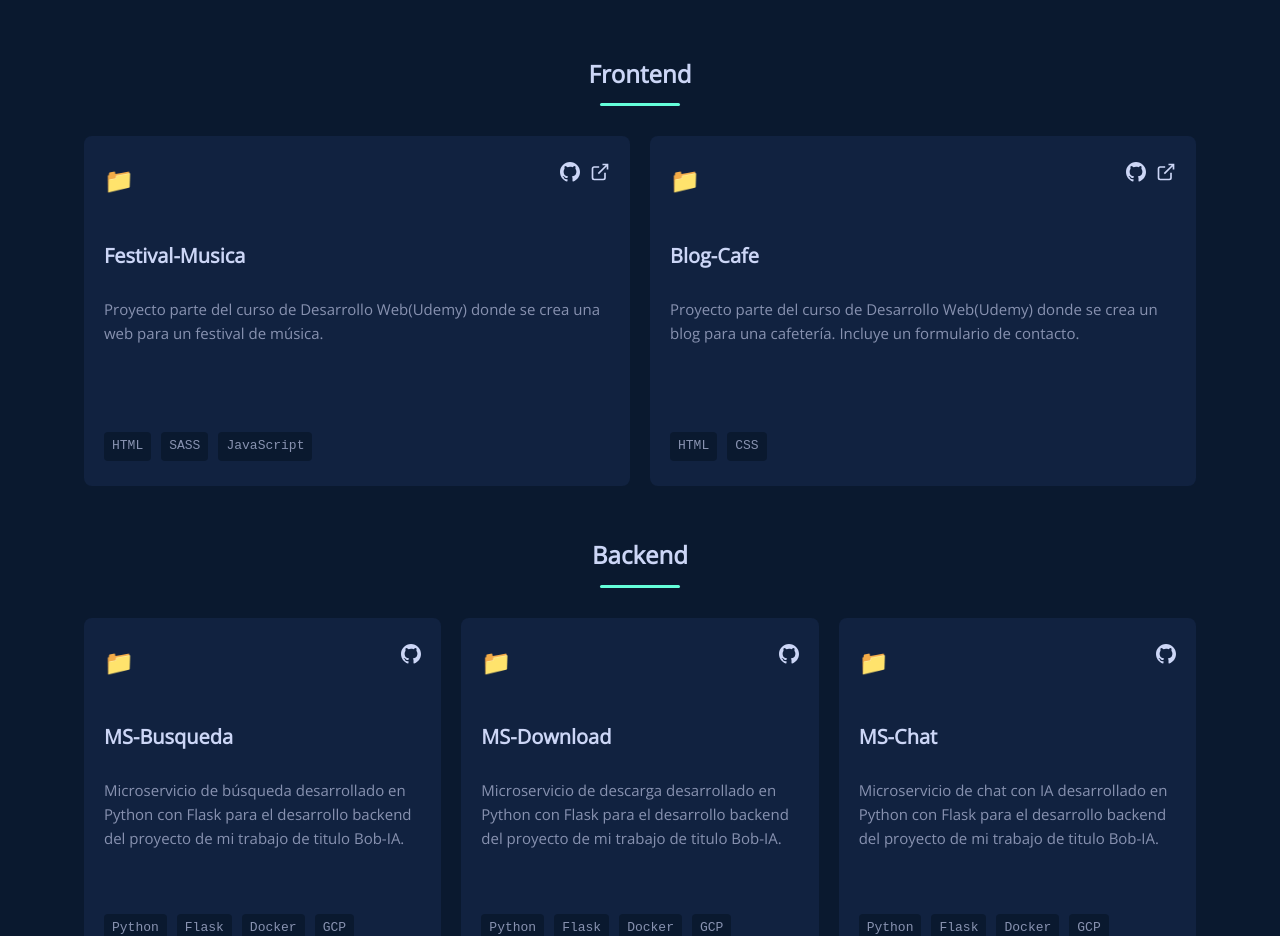
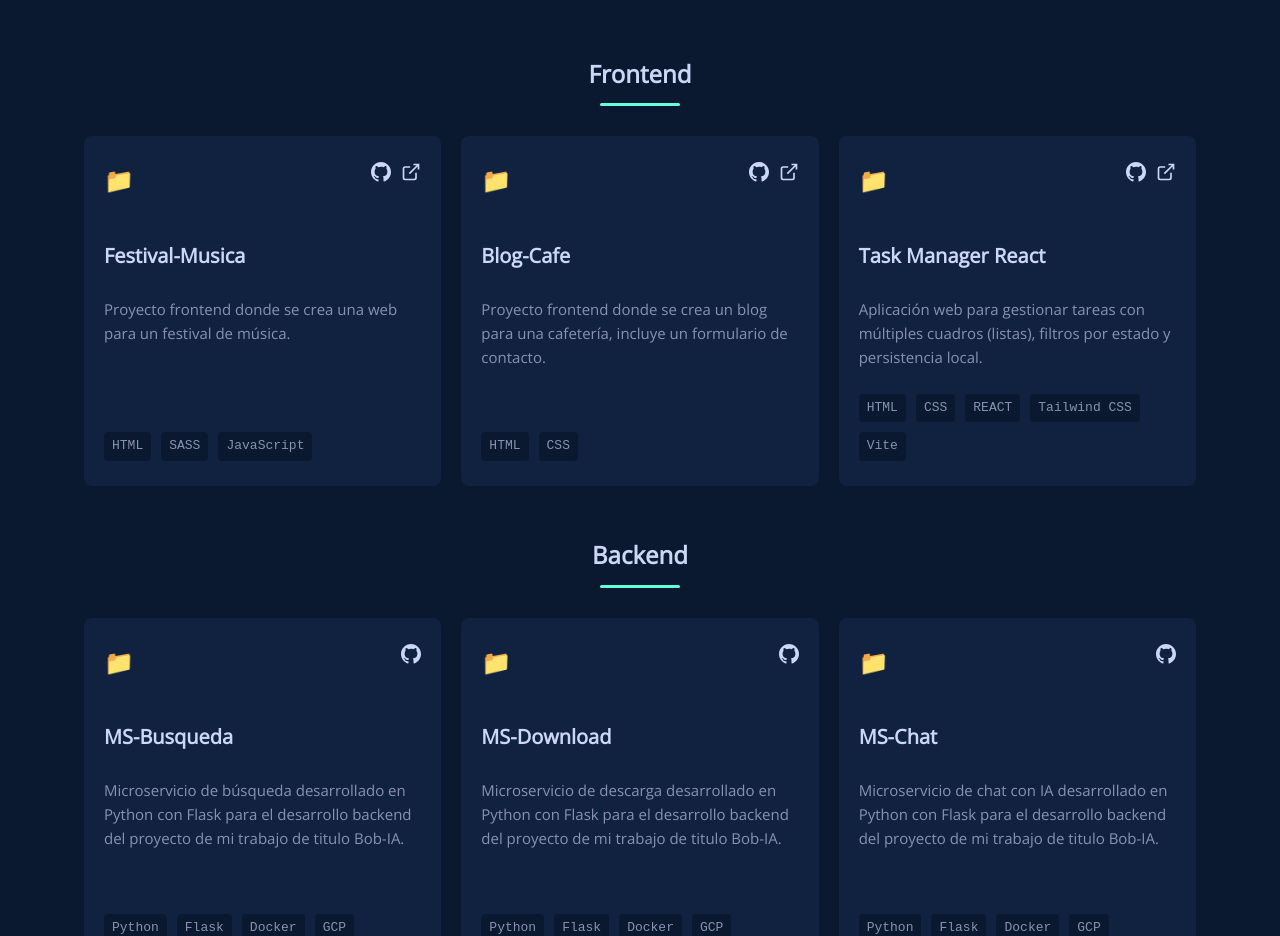
Before and after one commit to JoseMalcaR/Portafolio, a plain HTML site: page index.html in a window 1280 px wide. Shown: the part 2020-2956 px from the top of the page. Drawn offline with nearby package versions, Linux system fonts and the light colour scheme.

Commit message:
Update project

```diff
--- a/index.html
+++ b/index.html
@@ -110,7 +110,7 @@
 
                 <h3 class="proyecto__titulo">Festival-Musica</h3>
                 <p class="proyecto__descripcion">
-                    Proyecto parte del curso de Desarrollo Web(Udemy) donde se crea una web para un festival de música.
+                    Proyecto frontend donde se crea una web para un festival de música.
                 </p>
 
                 <div class="proyecto__tecnologias">
@@ -140,13 +140,43 @@
 
                 <h3 class="proyecto__titulo">Blog-Cafe</h3>
                 <p class="proyecto__descripcion">
-                    Proyecto parte del curso de Desarrollo Web(Udemy) donde se crea un blog para una cafetería.
-                    Incluye un formulario de contacto.
+                    Proyecto frontend donde se crea un blog para una cafetería, incluye un formulario de contacto.
                 </p>
 
                 <div class="proyecto__tecnologias">
                     <span class="tecnologia">HTML</span>
                     <span class="tecnologia">CSS</span>
+                </div>
+            </div>
+            <!-- Proyecto 2 -->
+            <div class="proyecto">
+                <div class="proyecto__header">
+                    <div class="proyecto__icono">📁</div>
+                    <div class="proyecto__enlaces">
+                        <a href="https://github.com/JoseMalcaR/Task-Manager-React" class="proyecto__enlace" target="_blank">
+                            <svg width="20" height="20" viewBox="0 0 24 24" fill="currentColor">
+                                <path d="M12 0C5.374 0 0 5.373 0 12c0 5.302 3.438 9.8 8.207 11.387.599.111.793-.261.793-.577v-2.234c-3.338.726-4.033-1.416-4.033-1.416-.546-1.387-1.333-1.756-1.333-1.756-1.089-.745.083-.729.083-.729 1.205.084 1.839 1.237 1.839 1.237 1.07 1.834 2.807 1.304 3.492.997.107-.775.418-1.305.762-1.604-2.665-.305-5.467-1.334-5.467-5.931 0-1.311.469-2.381 1.236-3.221-.124-.303-.535-1.524.117-3.176 0 0 1.008-.322 3.301 1.23A11.509 11.509 0 0112 5.803c1.02.005 2.047.138 3.006.404 2.291-1.552 3.297-1.23 3.297-1.23.653 1.653.242 2.874.118 3.176.77.84 1.235 1.911 1.235 3.221 0 4.609-2.807 5.624-5.479 5.921.43.372.823 1.102.823 2.222v3.293c0 .319.192.694.801.576C20.566 21.797 24 17.3 24 12c0-6.627-5.373-12-12-12z"/>
+                            </svg>
+                        </a>
+                        <a href="https://tareasmanager.netlify.app" class="proyecto__enlace" target="_blank">
+                            <svg width="20" height="20" viewBox="0 0 24 24" fill="none" stroke="currentColor" stroke-width="2">
+                                <path d="M18 13v6a2 2 0 01-2 2H5a2 2 0 01-2-2V8a2 2 0 012-2h6M15 3h6v6M10 14L21 3"/>
+                            </svg>
+                        </a>
+                    </div>
+                </div>
+
+                <h3 class="proyecto__titulo">Task Manager React</h3>
+                <p class="proyecto__descripcion">
+                    Aplicación web para gestionar tareas con múltiples cuadros (listas), filtros por estado y persistencia local.
+                </p>
+
+                <div class="proyecto__tecnologias">
+                    <span class="tecnologia">HTML</span>
+                    <span class="tecnologia">CSS</span>
+                    <span class="tecnologia">REACT</span>
+                    <span class="tecnologia">Tailwind CSS</span>
+                    <span class="tecnologia">Vite</span>
                 </div>
             </div>
 
```
